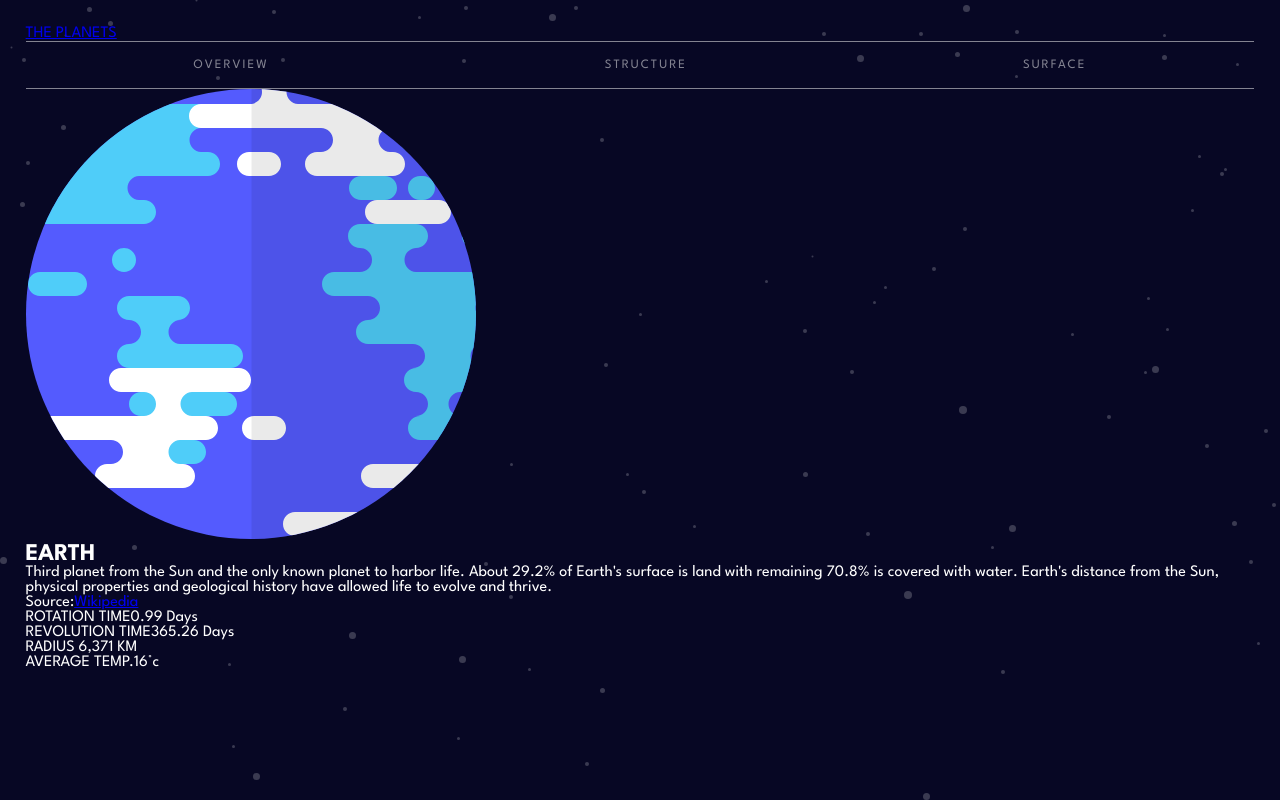
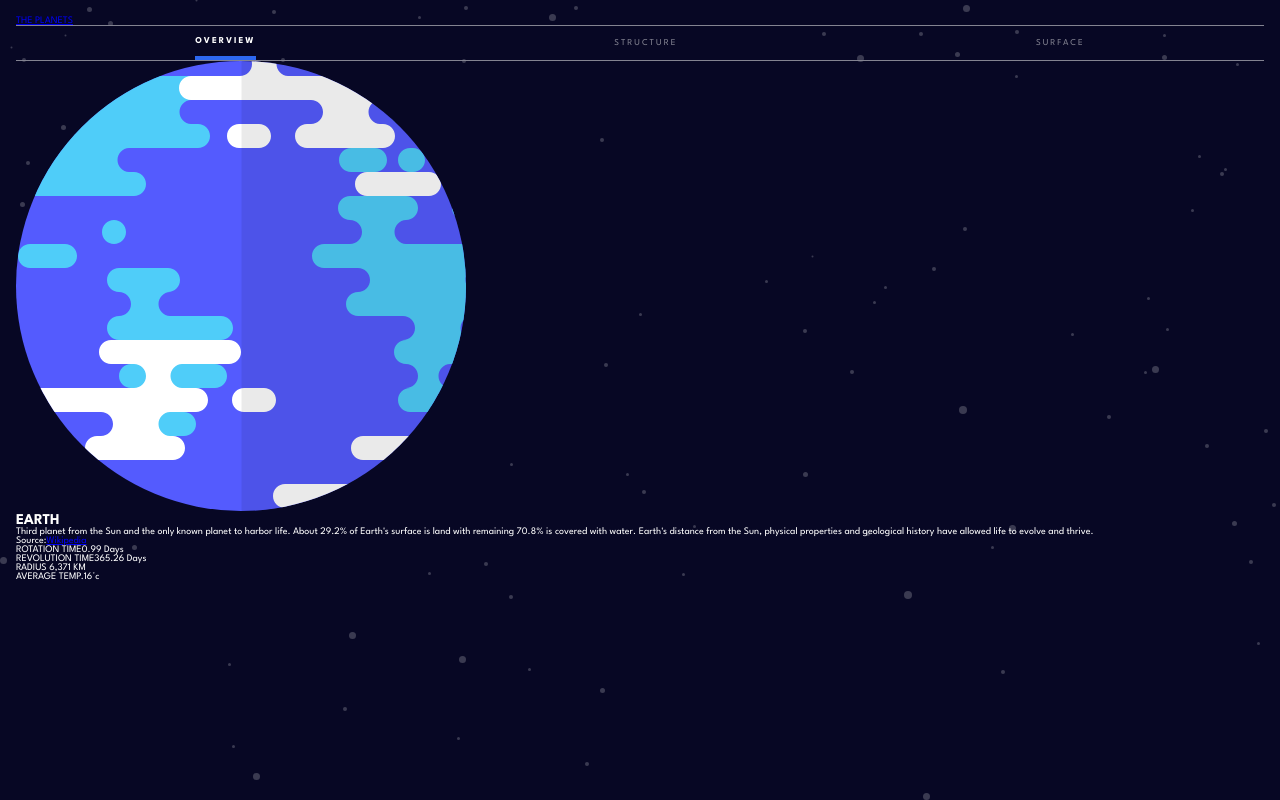
Before and after one commit to raulgaliciab/planets-fact-site, a React (Vite) app: page /earth/overview in a window 1280 px wide. Built offline with nearby package versions, Linux system fonts and the light colour scheme.

Commit message:
App size fix, Navbar fix

```diff
--- a/src/styles/styles.css
+++ b/src/styles/styles.css
@@ -5,6 +5,7 @@
 }
 
 html {
+  font-size: 62.5%;
   font-family: "League Spartan", sans-serif;
 }
 
@@ -40,7 +41,7 @@ main {
 /* Planet Navbar */
 .planet-navbar {
   width: 100%;
-  height: 3rem;
+  height: 3.6rem;
   display: flex;
   justify-content: space-around;
   align-items: center;
@@ -48,11 +49,19 @@ main {
   border-bottom: 0.5px solid #838391;
 }
 .planet-navbar a {
+  display: flex;
+  height: 100%;
+  align-items: center;
   font-family: "League Spartan", sans-serif;
-  font-size: 0.8rem;
+  font-size: 0.9rem;
   letter-spacing: 2px;
   color: #838391;
   text-decoration: none;
 }
+.planet-navbar .active {
+  font-weight: bold;
+  color: #FFFFFF;
+  border-bottom: 4px solid #2D68F0;
+}
 
 /*# sourceMappingURL=styles.css.map */
--- a/src/styles/styles.scss
+++ b/src/styles/styles.scss
@@ -21,6 +21,7 @@ $content-font: 'League Spartan', sans-serif;
 }
 
 html {
+  font-size: 62.5%;
   font-family: $content-font;
 }
 
@@ -58,7 +59,7 @@ main {
 
 .planet-navbar {
   width: 100%;
-  height: 3rem;
+  height: 3.6rem;
   display: flex;
   justify-content: space-around;
   align-items: center;
@@ -66,10 +67,19 @@ main {
   border-bottom: 0.5px solid $grey-soft;
 
   a {
+    display: flex;
+    height: 100%;
+    align-items: center;
     font-family: $content-font;
-    font-size: 0.8rem;
+    font-size: 0.9rem;
     letter-spacing: 2px;
     color: $grey-soft;
     text-decoration: none;
   }
+
+  .active {
+    font-weight: bold;
+    color: $primary-white;
+    border-bottom: 4px solid $primary-blue;
+  }
 }
```
Also changed, not shown: 1 other file (tests, documents, lock files or other folders).
